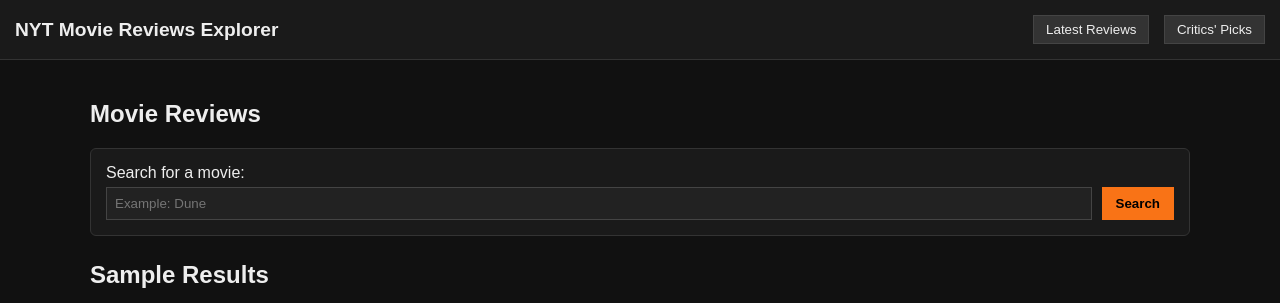
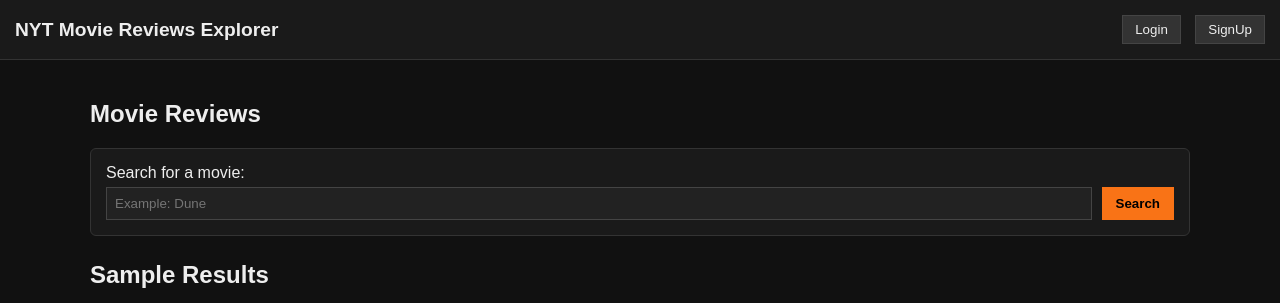
Before and after one commit to Abdalrhman210505/Module4-DGL213, a plain HTML site: page mockups/index.html in a window 1280 px wide. Shown: the top 303 px of the page. Drawn offline with Linux system fonts and the light colour scheme.

Commit message:
update the sign up and login so the dbs

```diff
--- a/mockups/index.html
+++ b/mockups/index.html
@@ -11,8 +11,8 @@
   <header>
     <h1>NYT Movie Reviews Explorer</h1>
     <nav>
-      <button>Latest Reviews</button>
-      <button>Critics' Picks</button>
+      <button>Login</button>
+      <button>SignUp</button>
     </nav>
   </header>
 
```
